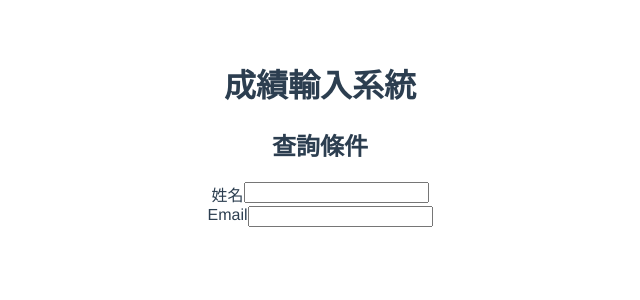
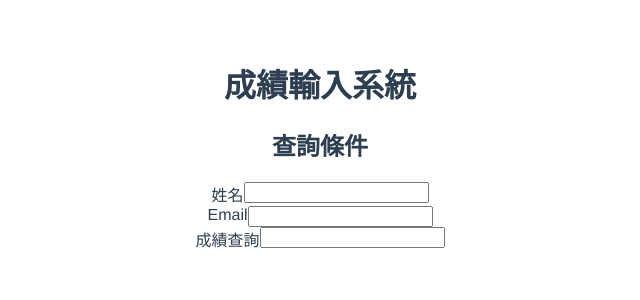
Before and after one commit to katelove/athenaexam, a Vue app: page / in a window 1280 px wide. Shown: the top 300 px of the page, without its empty margins (320-960 px from the left). Built offline with nearby package versions, Linux system fonts and the light colour scheme.

Commit message:
prettier ESLint

```diff
--- a/src/App.vue
+++ b/src/App.vue
@@ -6,18 +6,13 @@
 </template>
 
 <script>
-// eslint-disable-next-line
-import GradesSystem from "./components/GradesSystem.vue";
+import GradesSystem from './components/GradesSystem.vue'
 export default {
-  // eslint-disable-next-line
-  name: "App",
+  name: 'App',
   components: {
-    // eslint-disable-next-line
-    GradesSystem,
-    // eslint-disable-next-line
-  },
-  // eslint-disable-next-line
-};
+    GradesSystem
+  }
+}
 </script>
 
 <style>
--- a/src/components/GradesSystem.vue
+++ b/src/components/GradesSystem.vue
@@ -23,6 +23,13 @@
               <input type="text" />
             </div>
           </div>
+          <!-- 成績查詢 -->
+          <div class="row detail-search-line">
+            <div class="col-sm-6 col-md-6 col-lg-4 col-xl-4">成績查詢</div>
+            <div class="col-sm-6 col-md-6 col-lg-8 col-xl-8">
+              <input type="text" />
+            </div>
+          </div>
         </div>
       </div>
     </div>
@@ -31,6 +38,22 @@
     </div>
   </div>
 </template>
+
+<script>
+export default {
+  data () {
+    return {
+      selected: [],
+      options: [
+        { text: '不及格', value: '及格' },
+        { text: '等於及格', value: '等於及格' },
+        { text: '大於及格', value: '大於及格' }
+      ]
+    }
+  }
+}
+</script>
+
 <style lang="scss">
 .detail-search-line {
   display: flex;
--- /dev/null
+++ b/src/components/TableGrades.vue
@@ -0,0 +1,5 @@
+<template>
+  <div class="container">
+    <div class="row"></div>
+  </div>
+</template>
```
